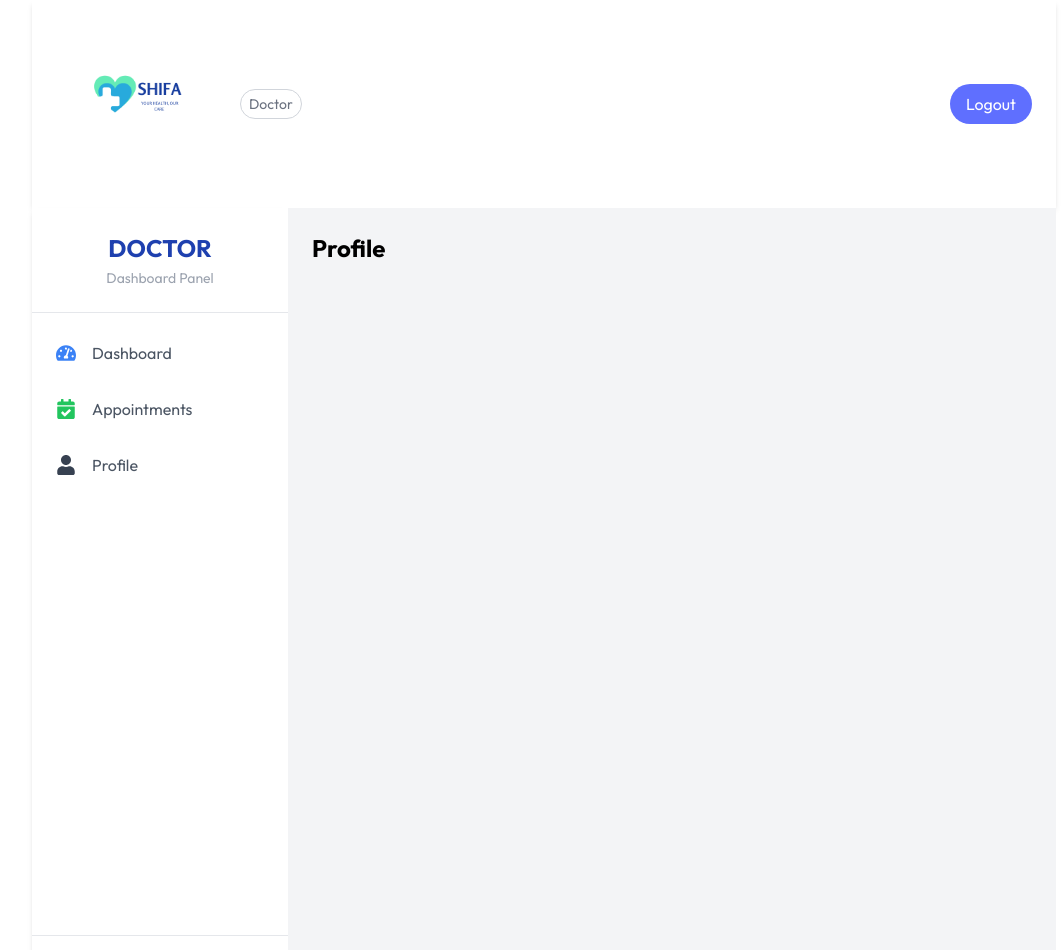
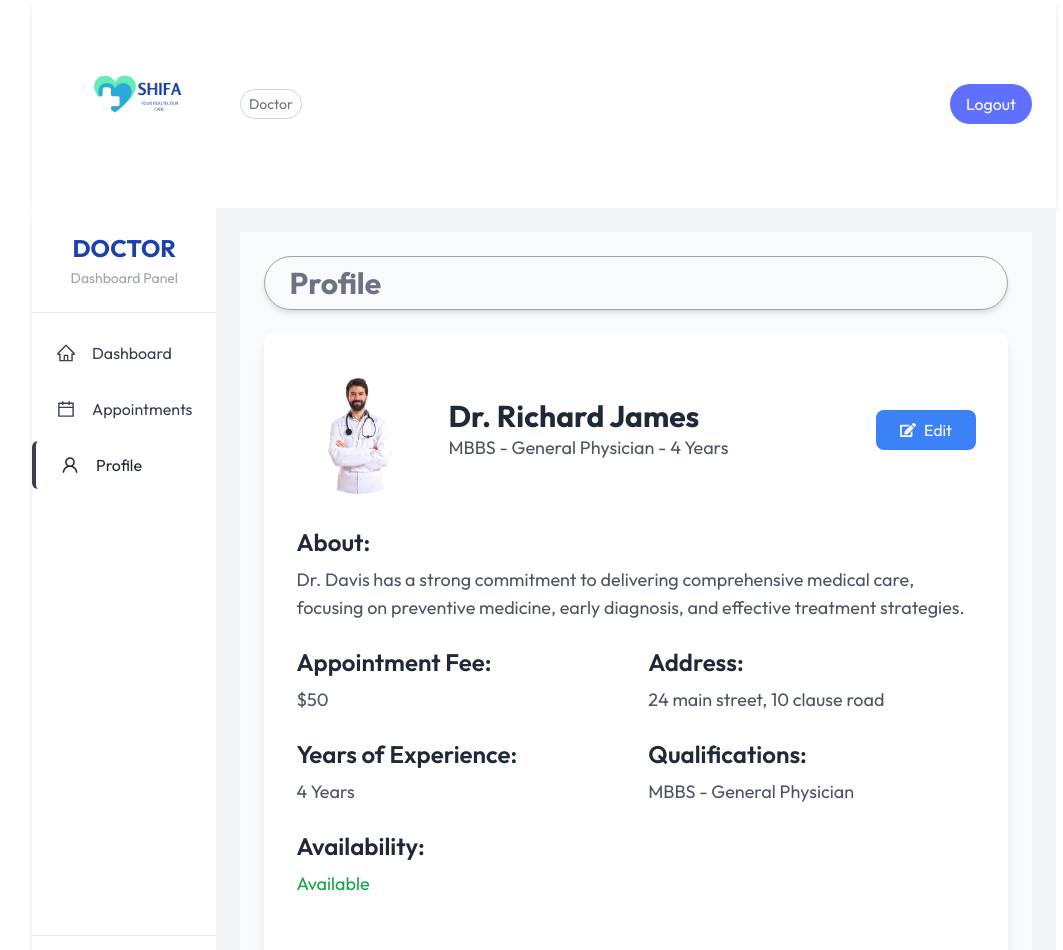
Before and after one commit to Hasan-Mamoon/Shifa, a React (Create React App) app in the folder frontend/: page /docProfile in a window 1280 px wide. Shown: the top 950 px of the page, without its empty margins (96-1159 px from the left). Built offline with nearby package versions, Linux system fonts and the light colour scheme.

Commit message:
make the doctor profile frontend section

```diff
--- a/frontend/src/App.js
+++ b/frontend/src/App.js
@@ -44,6 +44,11 @@ const App = () => {
 
       <Footer /> */}
 
+
+
+
+
+
       <DoctorNavbar/>
       {/* //<DoctorSidebar/> */}
       <Routes>
--- a/frontend/src/DoctorComponents/DoctorNavbar.js
+++ b/frontend/src/DoctorComponents/DoctorNavbar.js
@@ -19,12 +19,10 @@ const Navbar = () => {
 
       {/* Right Section */}
       <div className="flex items-center space-x-4">
-
         {/* Logout Button */}
         <button className="bg-primary text-white px-4 py-2 rounded-full hover:bg-blue-600">
           Logout
         </button>
-
       </div>
     </header>
   );
--- a/frontend/src/DoctorComponents/DoctorSidebar.js
+++ b/frontend/src/DoctorComponents/DoctorSidebar.js
@@ -1,50 +1,57 @@
 import React from "react";
-import { Link } from "react-router-dom";
-import { FaTachometerAlt, FaCalendarCheck, FaUser } from "react-icons/fa"; // Importing icons from react-icons
+import { Link, useLocation } from "react-router-dom";
+import { AiOutlineHome, AiOutlineCalendar, AiOutlineUser } from "react-icons/ai"; // Importing appropriate icons
 
 const Sidebar = () => {
+  const location = useLocation();
+
+  const isActive = (path) => location.pathname === path;
+
   return (
     <aside className="w-64 h-screen bg-white text-gray-600 flex flex-col shadow-md">
-      {/* Sidebar Header */}
       <div className="py-6 px-4 border-b border-gray-200">
         <h2 className="text-2xl font-bold text-center text-blue-800">DOCTOR</h2>
         <p className="text-sm text-center text-gray-400 mt-1">Dashboard Panel</p>
       </div>
 
-      {/* Navigation Links */}
       <nav className="flex-grow mt-4">
         <ul className="space-y-2">
           <li>
             <Link
               to="/docDashboard"
-              className="flex items-center px-6 py-3 space-x-4 hover:bg-blue-100 hover:shadow-sm hover:scale-105 transform transition duration-200 rounded-md"
+              className={`flex items-center px-6 py-3 space-x-4 hover:bg-blue-100 hover:shadow-sm hover:scale-105 transform transition duration-200 rounded-md ${
+                isActive("/docDashboard") ? "border-l-4 border-blue-500 text-blue-700" : "text-gray-700"
+              }`}
             >
-              <FaTachometerAlt className="text-xl text-blue-500" />
+              <AiOutlineHome className="text-xl" />
               <span>Dashboard</span>
             </Link>
           </li>
           <li>
             <Link
               to="/docAppointments"
-              className="flex items-center px-6 py-3 space-x-4 hover:bg-blue-100 hover:shadow-sm hover:scale-105 transform transition duration-200 rounded-md"
+              className={`flex items-center px-6 py-3 space-x-4 hover:bg-blue-100 hover:shadow-sm hover:scale-105 transform transition duration-200 rounded-md ${
+                isActive("/docAppointments") ? "border-l-4 border-green-500 text-green-700" : "text-gray-700"
+              }`}
             >
-              <FaCalendarCheck className="text-xl text-green-500" />
+              <AiOutlineCalendar className="text-xl" />
               <span>Appointments</span>
             </Link>
           </li>
           <li>
             <Link
               to="/docProfile"
-              className="flex items-center px-6 py-3 space-x-4 hover:bg-blue-100 hover:shadow-sm hover:scale-105 transform transition duration-200 rounded-md"
+              className={`flex items-center px-6 py-3 space-x-4 hover:bg-blue-100 hover:shadow-sm hover:scale-105 transform transition duration-200 rounded-md ${
+                isActive("/docProfile") ? "border-l-4 border-gray-700 text-gray-800" : "text-gray-700"
+              }`}
             >
-              <FaUser className="text-xl text-gray-700" />
+              <AiOutlineUser className="text-xl" />
               <span>Profile</span>
             </Link>
           </li>
         </ul>
       </nav>
 
-      {/* Footer (Logout Button) */}
       <div className="px-6 py-4 border-t border-gray-200">
         <button className="w-full bg-red-500 text-white py-2 rounded-lg hover:bg-red-600">
           Logout
--- a/frontend/src/DoctorComponents/Layout.js
+++ b/frontend/src/DoctorComponents/Layout.js
@@ -8,9 +8,7 @@ const Layout = ({ children }) => {
       <Sidebar />
 
       {/* Main Content */}
-      <main className="flex-grow p-6 bg-gray-100">
-        {children}
-      </main>
+      <main className="flex-grow p-6 bg-gray-100">{children}</main>
     </div>
   );
 };
--- a/frontend/src/DoctorPages/Profile.js
+++ b/frontend/src/DoctorPages/Profile.js
@@ -1,11 +1,225 @@
-import React from "react";
+import React, { useState } from "react";
+import { FaEdit, FaSave } from "react-icons/fa";
+import doctorImage from "../assets/doc1.png"; // Update with the path to your doctor's image
 import Layout from "../DoctorComponents/Layout";
 
 const Profile = () => {
+  // Sample doctor data
+  const initialDoctorData = {
+    name: "Dr. Richard James",
+    qualifications: "MBBS - General Physician",
+    yearsOfExperience: 4,
+    about:
+      "Dr. Davis has a strong commitment to delivering comprehensive medical care, focusing on preventive medicine, early diagnosis, and effective treatment strategies.",
+    appointmentFee: 50,
+    address: "24 main street, 10 clause road",
+    available: true,
+  };
+
+  // State to manage edit mode and doctor data
+  const [doctorData, setDoctorData] = useState(initialDoctorData);
+  const [isEditing, setIsEditing] = useState(false);
+
+  // Function to handle input changes
+  const handleInputChange = (e) => {
+    const { name, value } = e.target;
+    setDoctorData((prevState) => ({
+      ...prevState,
+      [name]: value,
+    }));
+  };
+
+  // Function to toggle edit/save mode
+  const toggleEditMode = () => {
+    setIsEditing((prevState) => !prevState);
+  };
+
+  // Save changes (can be further expanded to send data to backend)
+  const handleSave = () => {
+    toggleEditMode();
+    // In a real app, you can also add code to save the changes to the backend
+    console.log("Saved doctor data:", doctorData);
+  };
+
   return (
     <Layout>
-      <h1 className="text-2xl font-bold">Profile</h1>
-      {/* Add profile-specific content here */}
+      <div className="flex flex-col bg-gray-50 min-h-screen p-6">
+        <h1 className="text-3xl font-bold text-gray-500 mb-6 border border-gray-400 rounded-full px-6 py-2 shadow-md">
+          Profile
+        </h1>
+        <div className="max-w-6xl mx-auto bg-white shadow-lg rounded-lg p-8 flex-grow">
+          {/* Header */}
+          <div className="flex items-center justify-between mb-8">
+            <div className="flex items-center space-x-6">
+              <img
+                src={doctorImage}
+                alt="Doctor"
+                className="w-32 h-32 rounded-full object-cover"
+              />
+              <div>
+                <h1 className="text-3xl font-bold text-gray-800">
+                  {doctorData.name}
+                </h1>
+                <p className="text-gray-600 text-lg">
+                  {doctorData.qualifications} - {doctorData.yearsOfExperience}{" "}
+                  Years
+                </p>
+              </div>
+            </div>
+            <button
+              onClick={toggleEditMode}
+              className="bg-blue-500 text-white px-6 py-2 rounded-lg flex items-center hover:bg-blue-600"
+            >
+              {isEditing ? (
+                <>
+                  <FaEdit className="mr-2 hidden" />
+                </>
+              ) : (
+                <>
+                  <FaEdit className="mr-2" />
+                  Edit
+                </>
+              )}
+            </button>
+          </div>
+
+          {/* Doctor Information */}
+          <div className="space-y-6">
+            {/* About Section */}
+            <div className="space-y-2">
+              <h3 className="text-2xl font-semibold text-gray-800">About:</h3>
+              {isEditing ? (
+                <textarea
+                  name="about"
+                  value={doctorData.about}
+                  onChange={handleInputChange}
+                  className="w-full p-4 border rounded-md text-gray-700 focus:outline-none focus:ring-2 focus:ring-blue-500"
+                  rows="4"
+                />
+              ) : (
+                <p className="text-lg text-gray-600">{doctorData.about}</p>
+              )}
+            </div>
+
+            {/* Appointment Fee and Address Section */}
+            <div className="grid grid-cols-1 sm:grid-cols-2 gap-6">
+              <div className="space-y-2">
+                <h3 className="text-2xl font-semibold text-gray-800">
+                  Appointment Fee:
+                </h3>
+                {isEditing ? (
+                  <input
+                    type="number"
+                    name="appointmentFee"
+                    value={doctorData.appointmentFee}
+                    onChange={handleInputChange}
+                    className="w-full p-4 border rounded-md text-gray-700 focus:outline-none focus:ring-2 focus:ring-blue-500"
+                  />
+                ) : (
+                  <p className="text-lg text-gray-600">
+                    ${doctorData.appointmentFee}
+                  </p>
+                )}
+              </div>
+
+              <div className="space-y-2">
+                <h3 className="text-2xl font-semibold text-gray-800">
+                  Address:
+                </h3>
+                {isEditing ? (
+                  <input
+                    type="text"
+                    name="address"
+                    value={doctorData.address}
+                    onChange={handleInputChange}
+                    className="w-full p-4 border rounded-md text-gray-700 focus:outline-none focus:ring-2 focus:ring-blue-500"
+                  />
+                ) : (
+                  <p className="text-lg text-gray-600">{doctorData.address}</p>
+                )}
+              </div>
+            </div>
+
+            {/* Experience and Qualifications Section */}
+            <div className="grid grid-cols-1 sm:grid-cols-2 gap-6">
+              <div className="space-y-2">
+                <h3 className="text-2xl font-semibold text-gray-800">
+                  Years of Experience:
+                </h3>
+                {isEditing ? (
+                  <input
+                    type="number"
+                    name="yearsOfExperience"
+                    value={doctorData.yearsOfExperience}
+                    onChange={handleInputChange}
+                    className="w-full p-4 border rounded-md text-gray-700 focus:outline-none focus:ring-2 focus:ring-blue-500"
+                  />
+                ) : (
+                  <p className="text-lg text-gray-600">
+                    {doctorData.yearsOfExperience} Years
+                  </p>
+                )}
+              </div>
+
+              <div className="space-y-2">
+                <h3 className="text-2xl font-semibold text-gray-800">
+                  Qualifications:
+                </h3>
+                {isEditing ? (
+                  <input
+                    type="text"
+                    name="qualifications"
+                    value={doctorData.qualifications}
+                    onChange={handleInputChange}
+                    className="w-full p-4 border rounded-md text-gray-700 focus:outline-none focus:ring-2 focus:ring-blue-500"
+                  />
+                ) : (
+                  <p className="text-lg text-gray-600">
+                    {doctorData.qualifications}
+                  </p>
+                )}
+              </div>
+            </div>
+
+            {/* Availability Section */}
+            <div className="space-y-2">
+              <h3 className="text-2xl font-semibold text-gray-800">
+                Availability:
+              </h3>
+              {isEditing ? (
+                <select
+                  name="available"
+                  value={doctorData.available}
+                  onChange={(e) =>
+                    setDoctorData((prevState) => ({
+                      ...prevState,
+                      available: e.target.value === "true",
+                    }))
+                  }
+                  className="w-full p-4 border rounded-md text-gray-700 focus:outline-none focus:ring-2 focus:ring-blue-500"
+                >
+                  <option value="true">Available</option>
+                  <option value="false">Not Available</option>
+                </select>
+              ) : (
+                <p className="text-lg text-green-600">
+                  {doctorData.available ? "Available" : "Not Available"}
+                </p>
+              )}
+            </div>
+
+            {/* Save Button */}
+            {isEditing && (
+              <button
+                onClick={handleSave}
+                className="mt-6 bg-blue-500 text-white px-6 py-3 rounded-lg hover:bg-blue-600 transition duration-300"
+              >
+                Save Information
+              </button>
+            )}
+          </div>
+        </div>
+      </div>
     </Layout>
   );
 };
```
Also changed, not shown: frontend/src/DoctorPages/Appointments.js (+39 -15 lines), frontend/src/DoctorPages/Dashboard.js (+11 -10 lines). Lines whose indentation alone changed are shown as unchanged.
